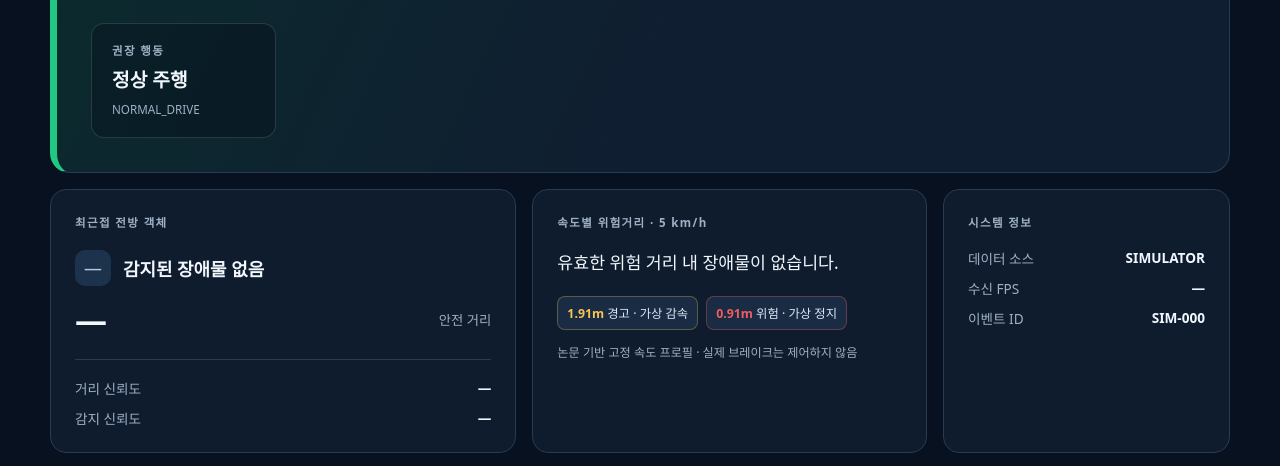
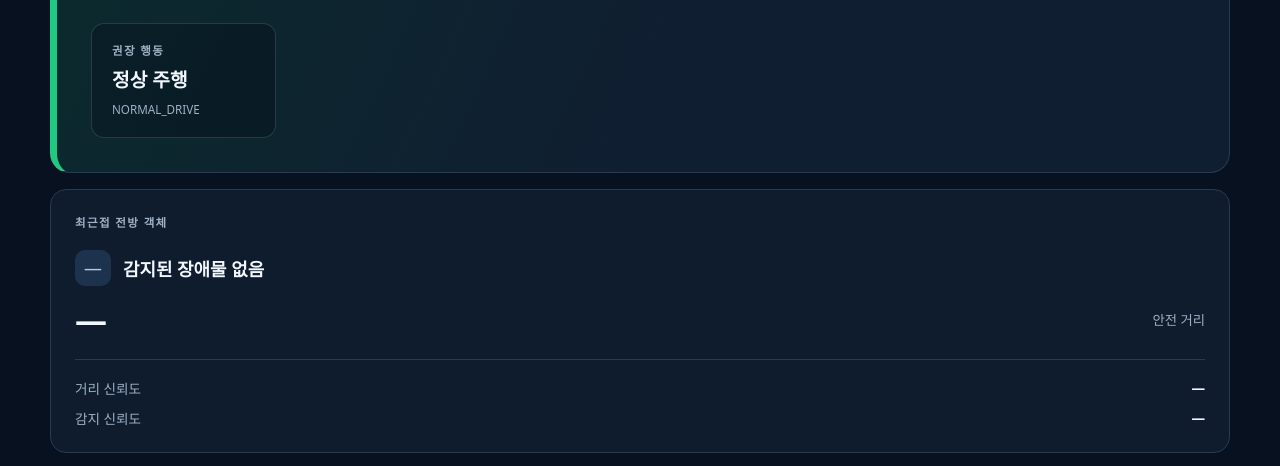
Before and after one commit to jinwoong0306/OAK-D-Pro-, a plain HTML site: page web/dashboard/index.html in a window 1280 px wide. Shown: the part 301-767 px from the top of the page. Drawn offline with Linux system fonts and the light colour scheme; no server answers.

Commit message:
Expand nearest object card across dashboard

```diff
--- a/web/dashboard/styles.css
+++ b/web/dashboard/styles.css
@@ -54,6 +54,7 @@ h2 { letter-spacing: -0.035em; }
 .info-grid { display: grid; grid-template-columns: 1.3fr 1.1fr .8fr; gap: 16px; margin-top: 16px; }
 .info-card, .event-section, .simulator { border: 1px solid var(--line); border-radius: 16px; background: rgba(16,30,49,.84); }
 .info-card { min-height: 200px; padding: 24px; }
+.nearest-card { grid-column: 1 / -1; }
 .object-line { gap: 12px; margin: 20px 0 12px; font-size: 1.12rem; }
 .object-icon { display: grid; place-items: center; width: 36px; height: 36px; border-radius: 10px; background: #1d334d; color: #b8c9dd; }
 .distance-row { justify-content: space-between; gap: 10px; padding-bottom: 18px; border-bottom: 1px solid var(--line); }
```
